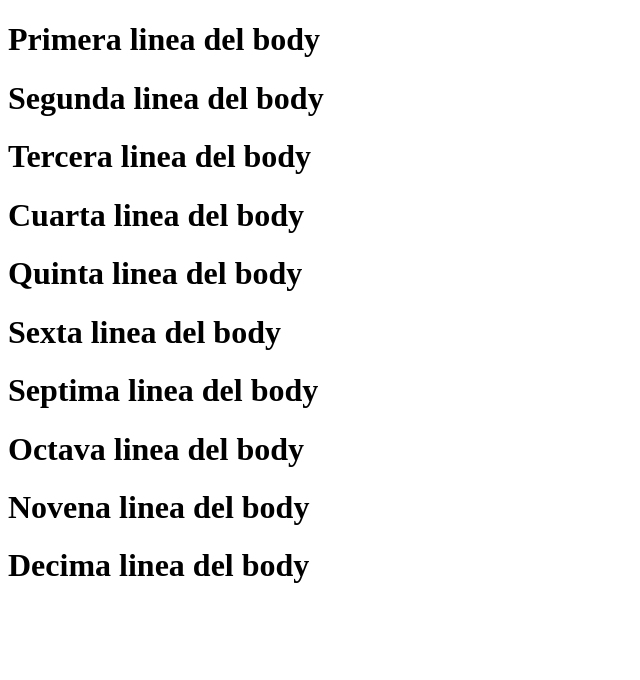
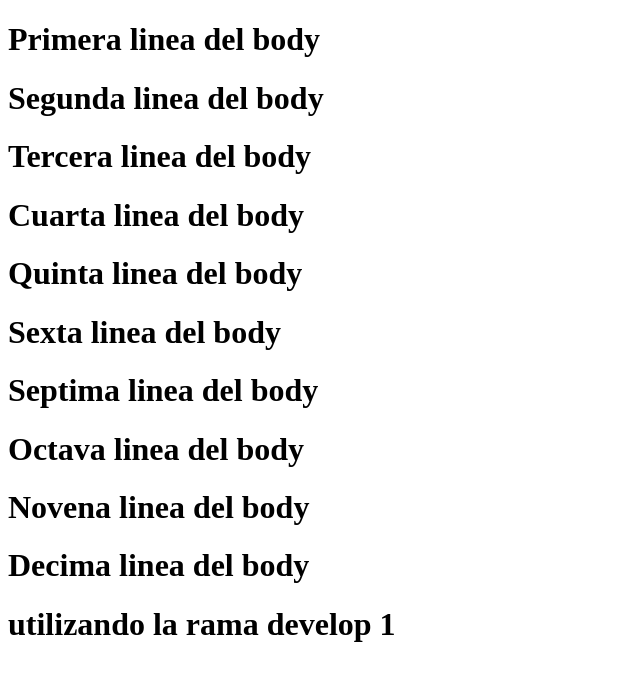
Before and after one commit to Jxbrrg/Carta, a plain HTML site: page Desktop/clase_git_juevess/index.html in a window 1280 px wide. Shown: the whole page, without its empty margins (0-640 px from the left). Drawn offline with Linux system fonts and the light colour scheme.

Commit message:
Develop 1

```diff
--- a/Desktop/clase_git_juevess/index.html
+++ b/Desktop/clase_git_juevess/index.html
@@ -16,14 +16,6 @@
    <h1>Octava linea del body</h1>
    <h1>Novena linea del body</h1>
    <h1>Decima linea del body</h1>
-
-
-
-
-
-
-
-
-
+   <h1>utilizando  la rama develop 1</h1>
 </body>
 </html>
```
